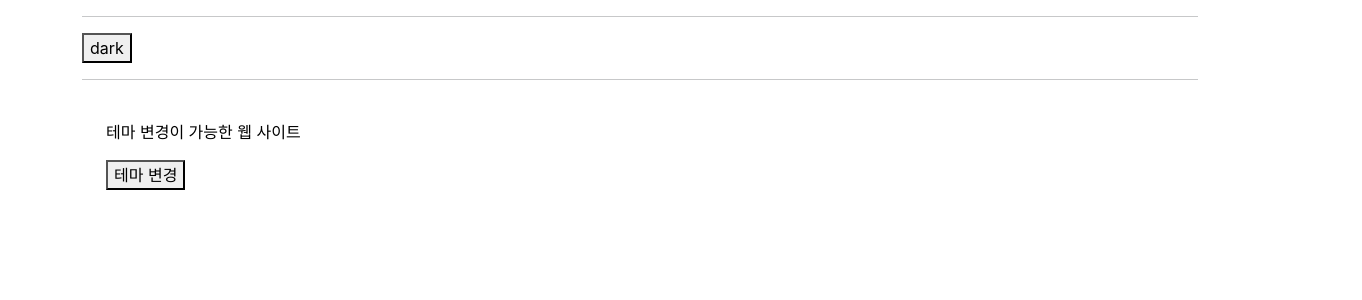
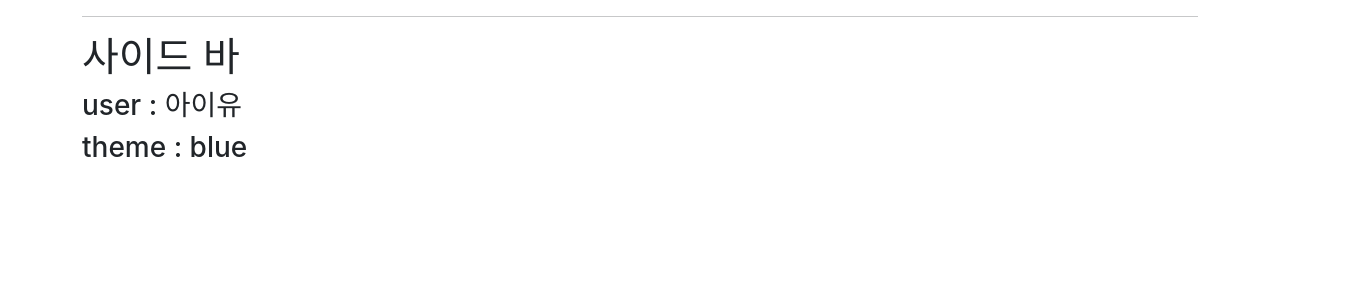
Before and after one commit to EblynCho/java505_react_test2, a React (Create React App) app: page / in a window 1280 px wide. Shown: the top 300 px of the page, 1362 px wide, since content can reach past the window. Built offline with nearby package versions, Linux system fonts and the light colour scheme.

Commit message:
Context 여러 개 사용하기

```diff
--- a/src/App7.js
+++ b/src/App7.js
@@ -3,6 +3,7 @@
 import App from "./folder4/App";
 import App2 from "./folder4/App2";
 import DarkOrLight from "./folder4/DarkOrLight";
+import App4 from "./folder4/App4";
 
 function App7(props) {
     return (
@@ -10,10 +11,12 @@
             {/*<Calculator />*/}
             {/*<hr/>*/}
             {/*<App />*/}
+            {/*<hr/>*/}
+            {/*<App2 />*/}
+            {/*<hr/>*/}
+            {/*<DarkOrLight />*/}
             <hr/>
-            <App2 />
-            <hr/>
-            <DarkOrLight />
+            <App4 />
         </div>
     );
 }
--- /dev/null
+++ b/src/folder4/App4.jsx
@@ -0,0 +1,61 @@
+// App4.jsx
+import React, {useContext} from "react";
+
+const ThemeContext = React.createContext('light');
+ThemeContext.displayName = "ThemeContext";
+const UserContext = React.createContext({
+    name: 'Guest',
+});
+UserContext.displayName = "UserContext";
+
+function Layout(props) {
+    return (
+        <div>
+            <SideBar />
+            <Content />
+        </div>
+    );
+}
+
+function SideBar(props) {
+    return <h1>사이드 바</h1>
+}
+
+function Content(props) {
+    return (
+        <div>
+            <Profile />
+        </div>
+    );
+}
+
+function Profile(props) {
+    const theme = useContext(ThemeContext);
+    const user = useContext(UserContext);
+
+    return (
+        <div>
+            <h3>user : {user.name}</h3>
+            <h3>theme : {theme}</h3>
+        </div>
+    )
+}
+
+function App4(props) {
+    // const {signedInUser, theme} = {signedInUser: {name: "아이유"}, theme: 'dark'};
+
+    return (
+        // <ThemeContext.Provider value={theme} >
+        //     <UserContext.Provider value={signedInUser}>
+        //         <Layout />
+        //     </UserContext.Provider>
+        // </ThemeContext.Provider>
+        <ThemeContext.Provider value={'blue'} >
+            <UserContext.Provider value={{name: '아이유'}}>
+                <Layout />
+            </UserContext.Provider>
+        </ThemeContext.Provider>
+    );
+}
+
+export default App4;
```
